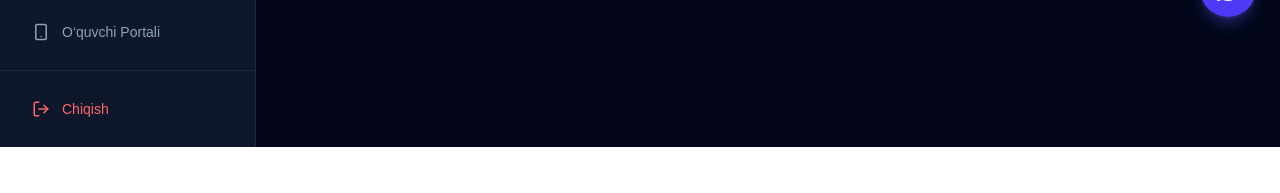
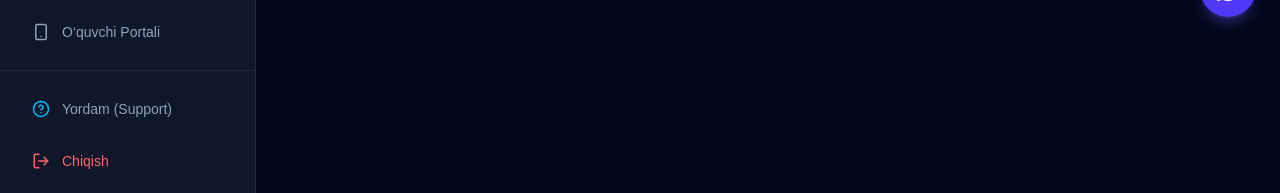
Before and after one commit to Tursunov006/EduYuz, a Next.js app in the folder edyuz-frontend/: page / in a window 1280 px wide. Shown: the part 759-952 px from the top of the page. Before the commit the page ends 906 px from the top, so only its background shows below. Built offline with nearby package versions, Linux system fonts and the light colour scheme; no server answers; sample sign-in values are in the browser's storage.

Commit message:
feat(sidebar): Add Yordam button

```diff
--- a/edyuz-frontend/src/components/Sidebar.tsx
+++ b/edyuz-frontend/src/components/Sidebar.tsx
@@ -19,7 +19,8 @@ import {
   Megaphone,
   TrendingUp,
   Bot,
-  X
+  X,
+  HelpCircle
 } from 'lucide-react';
 
 import Logo from './Logo';
@@ -85,7 +86,15 @@ export default function Sidebar() {
   );
 
   const renderLogoutButton = () => (
-    <div className="p-4 border-t border-slate-800">
+    <div className="p-4 border-t border-slate-800 space-y-2">
+      <Link
+        href="https://t.me/tursunov_husniddin"
+        target="_blank"
+        className="flex items-center gap-3 px-4 py-3 w-full rounded-xl text-sm font-medium text-slate-400 hover:text-white hover:bg-slate-800 transition-colors"
+      >
+        <HelpCircle size={18} className="text-sky-400" />
+        <span>Yordam (Support)</span>
+      </Link>
       <button
         onClick={() => {
           localStorage.removeItem('token');
```
